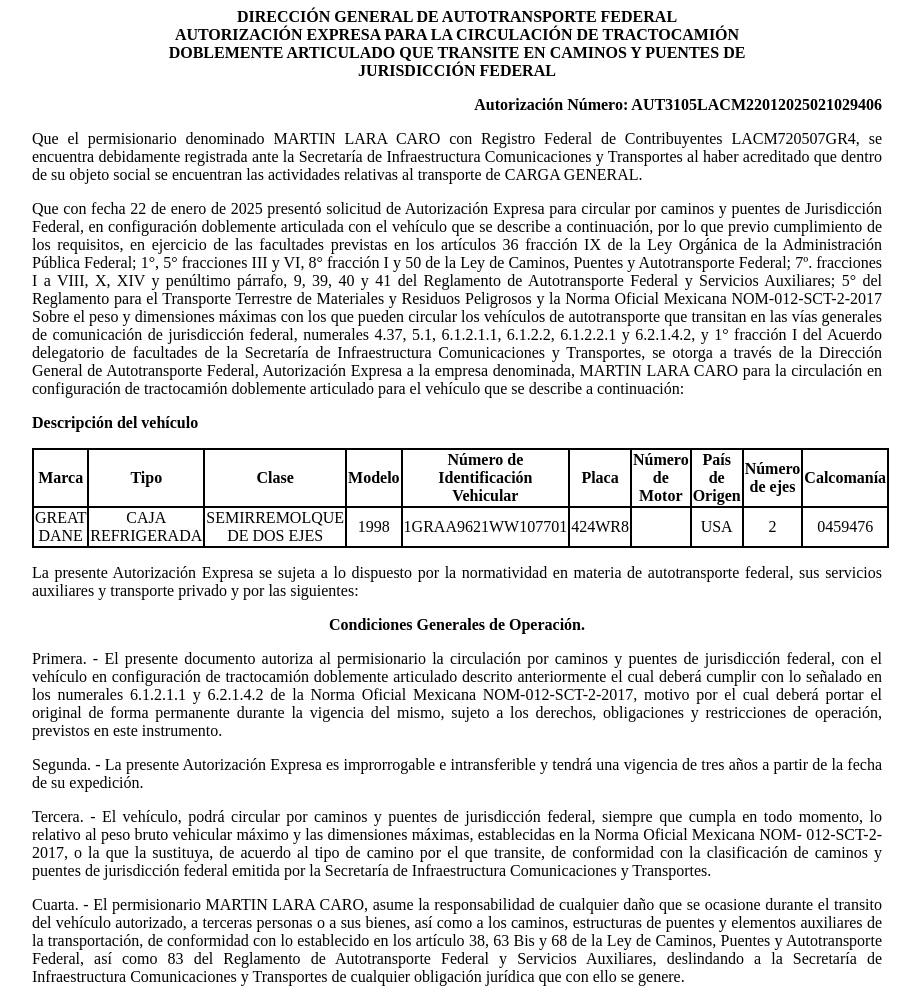
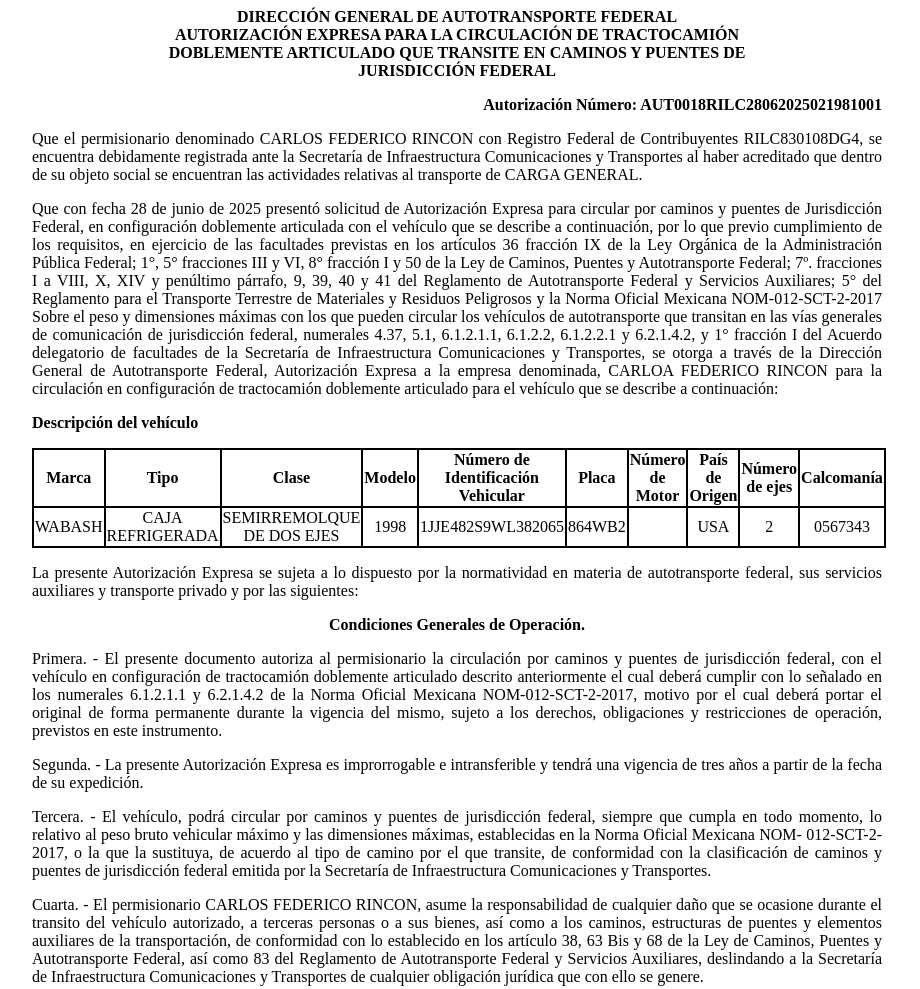
Before and after one commit to app-sct1/ConsultaAutDobleRemolque-folio-0220011, a plain HTML site: page index.html in a window 1280 px wide. Shown: the top 989 px of the page, without its empty margins (183-1103 px from the left). Drawn offline with Linux system fonts and the light colour scheme.

Commit message:
index.html

```diff
--- a/index.html
+++ b/index.html
@@ -75,19 +75,19 @@
 						<p class="sinMargen">DOBLEMENTE ARTICULADO QUE TRANSITE EN CAMINOS Y PUENTES DE</p>
 						<p class="sinMargen">JURISDICCIÓN FEDERAL</p>
 					</div>
-<p class="derechaNegro">Autorización Número: AUT3105LACM22012025021029406</p>
+<p class="derechaNegro">Autorización Número: AUT0018RILC28062025021981001</p>
 
 					<p class="justificado">Que el permisionario denominado
-						MARTIN LARA CARO con Registro Federal de
-						Contribuyentes LACM720507GR4, se encuentra
+						CARLOS FEDERICO RINCON con Registro Federal de
+						Contribuyentes RILC830108DG4, se encuentra
 						debidamente registrada ante la Secretaría de Infraestructura
 						Comunicaciones y Transportes al haber acreditado que dentro de su
 						objeto social se encuentran las actividades relativas al
 						transporte de CARGA GENERAL.</p>
 
 
-					<p class="justificado">Que con fecha 22 de
-						enero de 2025 presentó
+					<p class="justificado">Que con fecha 28 de
+						junio de 2025 presentó
 						solicitud de Autorización Expresa para circular por caminos y
 						puentes de Jurisdicción Federal, en configuración doblemente
 						articulada con el vehículo que se describe a continuación, por lo
@@ -107,7 +107,7 @@
 						facultades de la Secretaría de Infraestructura Comunicaciones y
 						Transportes, se otorga a través de la
 						Dirección General de Autotransporte Federal, Autorización Expresa a la
-						empresa denominada, MARTIN LARA CARO para la
+						empresa denominada, CARLOA FEDERICO RINCON para la
 						circulación en configuración de tractocamión doblemente articulado
 						para el vehículo que se describe a continuación:</p>
 
@@ -128,16 +128,16 @@
 							<th class="borde">Calcomanía</th>
 						</tr>
 						<tr class="borde">
-							<td class="borde">GREAT DANE</td>
+							<td class="borde">WABASH</td>
 							<td class="borde">CAJA REFRIGERADA</td>
 							<td class="borde">SEMIRREMOLQUE DE DOS EJES</td>
 							<td class="borde">1998</td>
-							<td class="borde">1GRAA9621WW107701</td>
-							<td class="borde">424WR8</td>
+							<td class="borde">1JJE482S9WL382065</td>
+							<td class="borde">864WB2</td>
 							<td class="borde"></td>
 							<td class="borde">USA</td>
 							<td class="borde">2</td>
-							<td class="borde">0459476</td>
+							<td class="borde">0567343</td>
 						</tr>
 
 					</tbody></table>
@@ -175,7 +175,7 @@
 						Secretaría de Infraestructura Comunicaciones y Transportes.</p>
 
 					<p class="justificado">Cuarta. - El permisionario
-						MARTIN LARA CARO, asume la responsabilidad de
+						CARLOS FEDERICO RINCON, asume la responsabilidad de
 						cualquier daño que se ocasione durante el transito del vehículo
 						autorizado, a terceras personas o a sus bienes, así como a los
 						caminos, estructuras de puentes y elementos auxiliares de la
```
